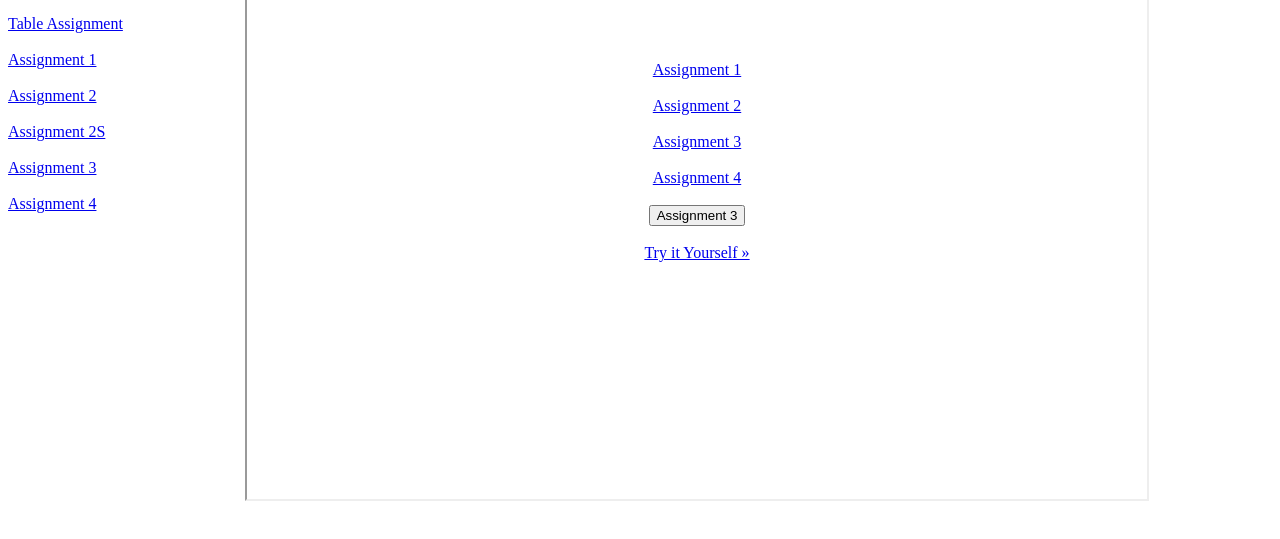
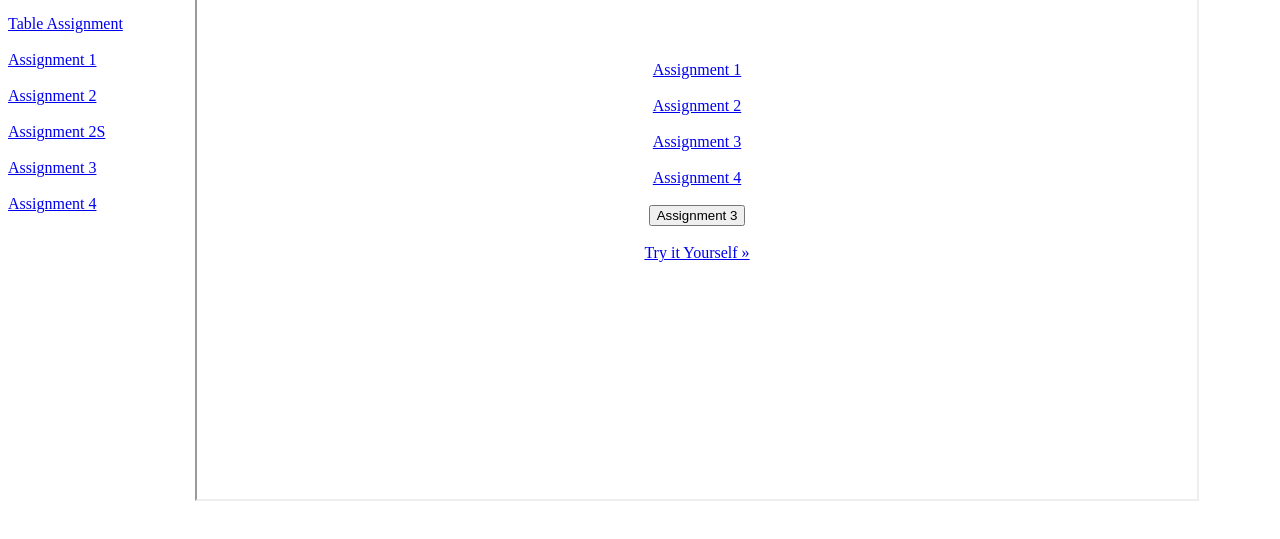
Before and after one commit to srikanthdsr/HTML-Assignments, a plain HTML site: page index.html in a window 1280 px wide. Shown: the part 87-626 px from the top of the page. Drawn offline with Linux system fonts and the light colour scheme.

Commit message:
Update index.html

```diff
--- a/index.html
+++ b/index.html
@@ -19,7 +19,7 @@ sample trext13
 <a href="Assignments/Assignment 3.html" target="iframe">Assignment 3</a><br><br>
 <a href="Assignments/Assignment 4.html" target="iframe">Assignment 4</a><br><br></div></div>
 
-<div align="center"><iframe src="Assignments/Assignments.html" height="500" width="900" gesture="media" name="iframe"></iframe>
+<div align="center"><iframe src="Assignments/Assignments.html" height="500" width="1000" gesture="media" name="iframe"></iframe>
 </div>
 </div><br><br>
 
```
